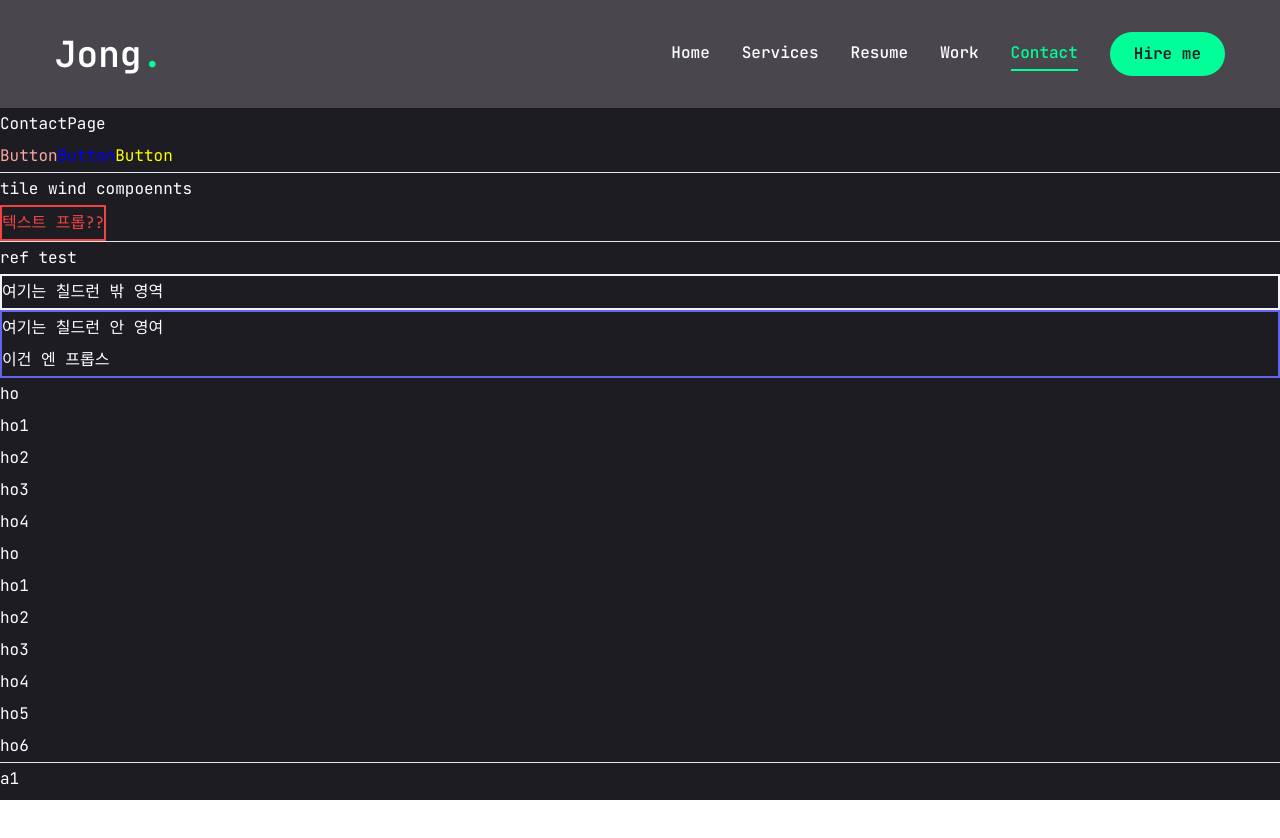
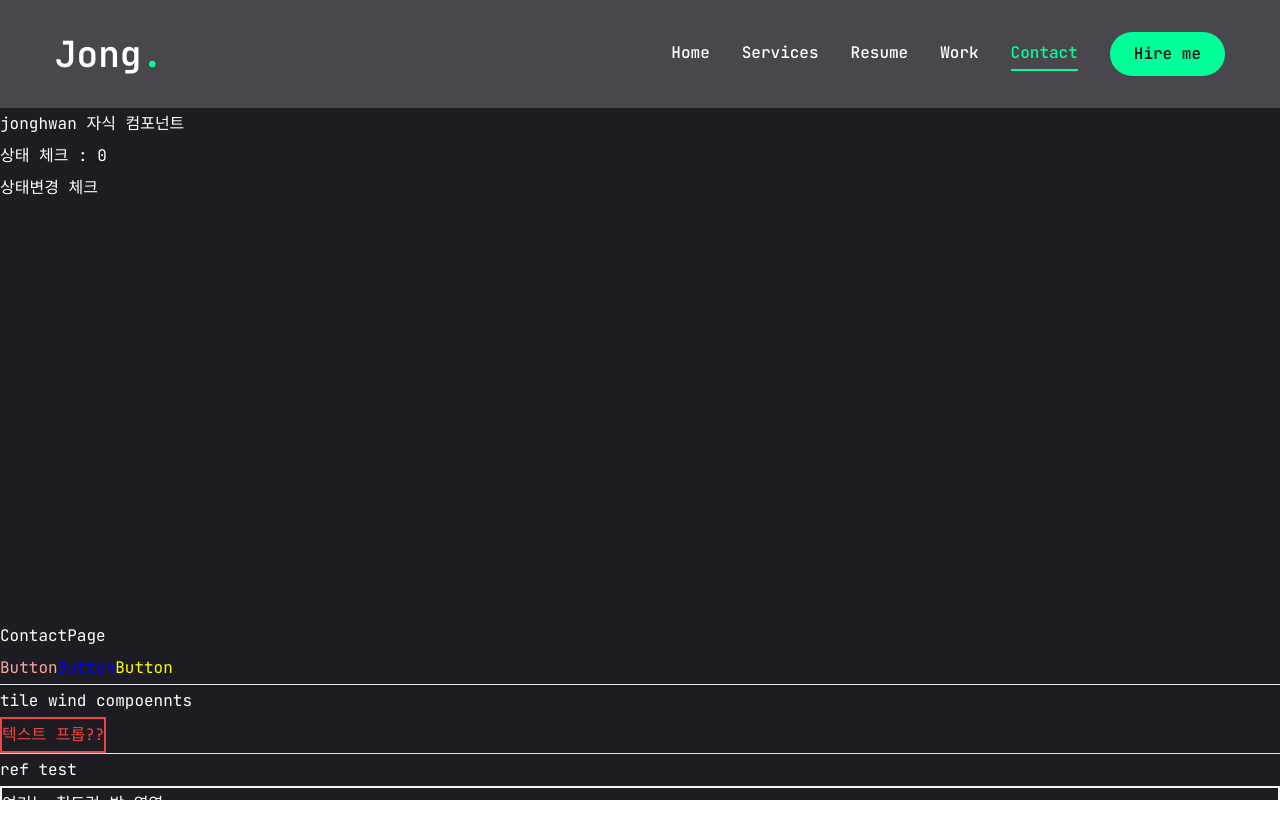
Before and after one commit to ejonghwan/_next_study_2, a Next.js app: page /contact in a window 1280 px wide. Shown: the top 838 px of the page. Built offline with nearby package versions, Linux system fonts and the light colour scheme.

Commit message:
스터디 추가

```diff
--- a/src/app/contact/page.tsx
+++ b/src/app/contact/page.tsx
@@ -3,7 +3,8 @@
 import Test from '@/components/Test'
 import Button from '@/components/button/Button'
 import ButtonTail from '@/components/button/ButtonTail'
-import React, { useEffect, useState } from 'react'
+import React, { useEffect, useState, useMemo, useCallback } from 'react'
+import MemoHooks from '@/components/MemoHooks'
 
 
 
@@ -14,13 +15,14 @@ const ContactPage = () => {
   const testObj = {
     objKey: 'asd'
   }
+
   console.log('fn inner?', testVar)
 
   useEffect(() => {
     console.log('on mount?', testVar)
-
     return () => { console.log('un mount?', testVar) }
   }, [testObj])
+
 
   const [btn, setBtn] = useState(0)
   const handleNumUp = () => setBtn(prev => prev + 1)
@@ -89,8 +91,27 @@ const ContactPage = () => {
 
   const handleClick = () => console.log('handle click fn ')
 
+
+  const [val, setVal] = useState(0)
+  const nameobj = useMemo(() => ({ name: 'jonghwan' }), [])
+  // const namefn = () => { console.log('부모 함수') }
+  const namefn = useCallback(() => { console.log('부모 함수') }, [])
+
+
+  // useContext useReducer
+
+
   return (
     <div>
+
+
+      <MemoHooks nameobj={nameobj} namefn={namefn} />
+      <div>상태 체크 : {val}</div>
+      <button type='button' onClick={() => setVal(prev => prev + 1)}>상태변경 체크</button>
+
+
+<br /><br /><br /><br /><br /><br /><br /><br /><br /><br /><br /><br /><br /><br />
+
       <p>ContactPage</p>
       <Button className={' text-red-300 '}/>
       <Button className={'type2'}/>
--- a/src/app/resume/page.tsx
+++ b/src/app/resume/page.tsx
@@ -45,6 +45,10 @@ const ResumePage = () => {
   }
 
 
+
+
+
+
   // const handleSubmit = async() => {
   //   const res = await axios.post('api url', { user: user });
   //   const data = res.data
@@ -69,6 +73,8 @@ const ResumePage = () => {
         </select>
         {/* <button type='button' onClick={handleSubmit} >서버로 보내기</button> */}
       </div>
+
+
 
 
 
--- /dev/null
+++ b/src/components/MemoHooks.tsx
@@ -0,0 +1,33 @@
+"use client"
+
+import React, { memo, useEffect } from 'react'
+
+// 스크립트 특성이 함수가 초기화 되면 변수도 모두 초기화되고 null이 됐다가 대입이 되거든요
+// 메모리에 담아두는거
+
+
+// 문자열은 기본타입 데이터라서.
+// 객체 함수는 참조형 데이터라서.
+
+const MemoHooks = ({ nameobj, namefn }) => {
+
+
+    // for(let i = 0; i < 99999999999999999999; i++) {}
+    const aa = '자식 컴포넌트'
+
+
+
+   useEffect(() => {
+    console.log('함수?', namefn())
+   }, [namefn])
+
+
+  return (
+    <div>{nameobj.name} 자식 컴포넌트</div>
+  )
+}
+
+// props 체크를 하거든요
+
+
+export default memo(MemoHooks)
```
